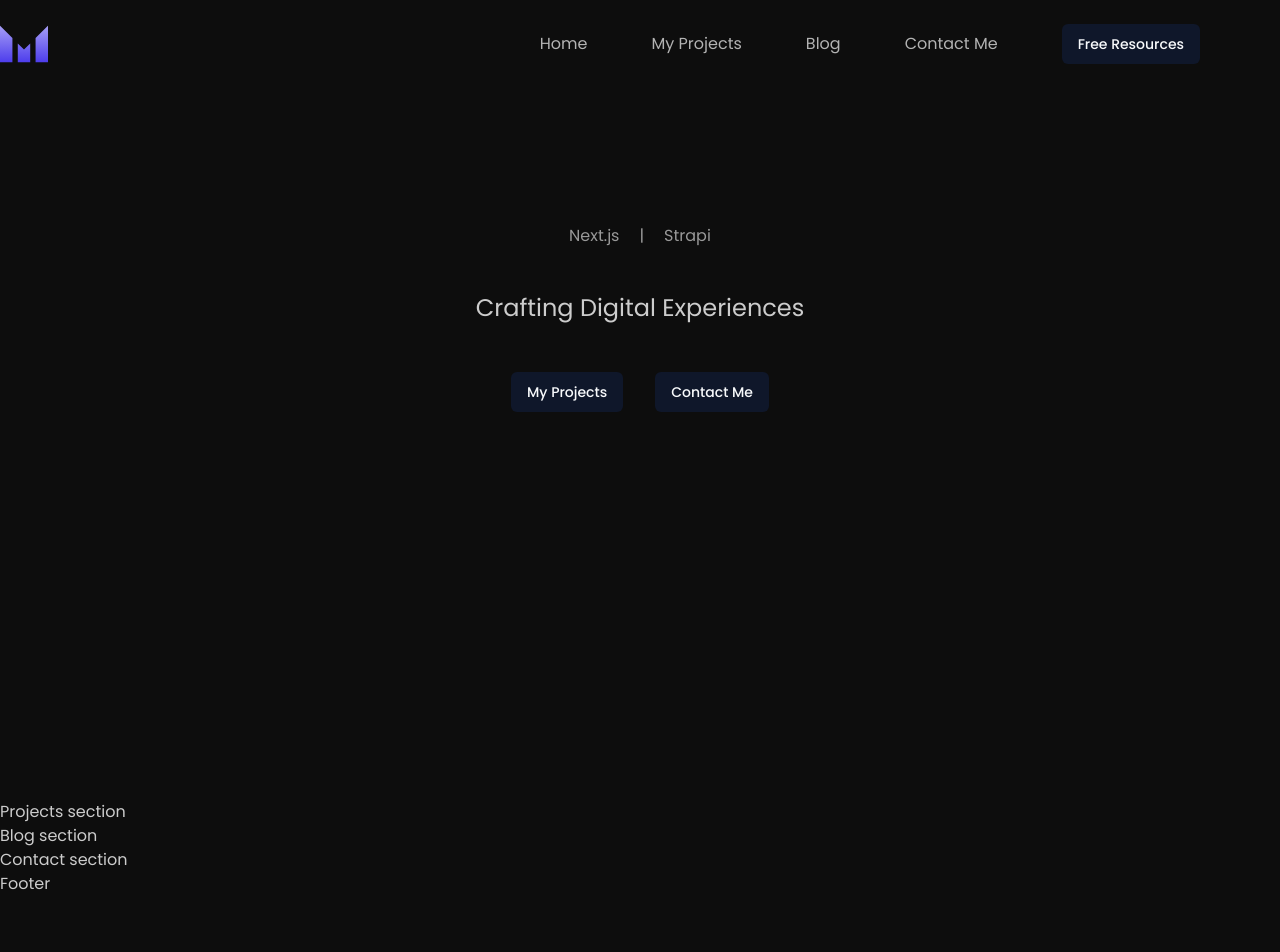
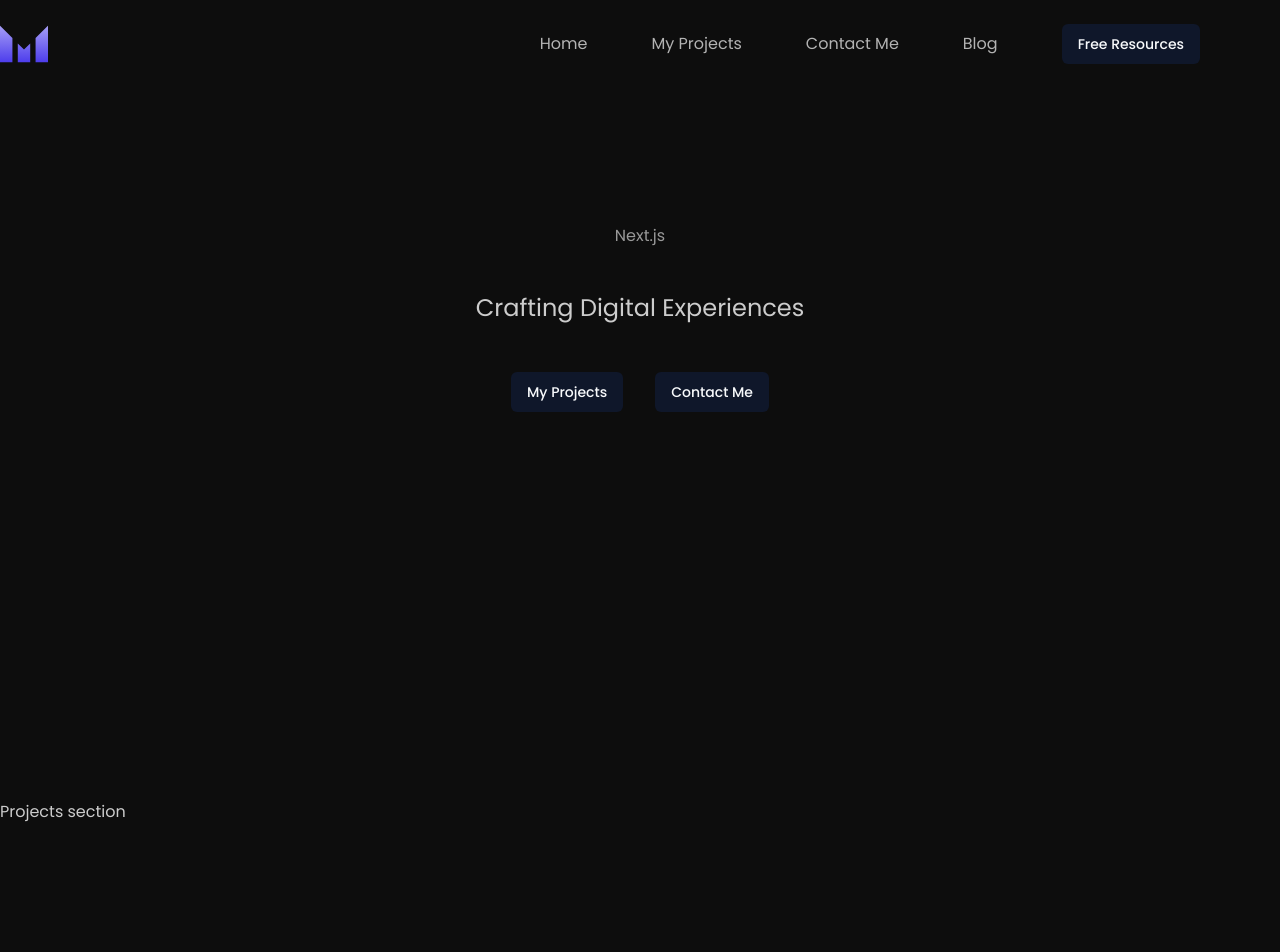
Before and after one commit to manjeshrv592/manjesh, a Next.js app: page / in a window 1280 px wide. Shown: the top 952 px of the page. Before the commit the page ends 896 px from the top, so only its background shows below. Built offline with nearby package versions, Linux system fonts and the light colour scheme.

Commit message:
Removed strapi from hero section

```diff
--- a/app/page.jsx
+++ b/app/page.jsx
@@ -1,4 +1,3 @@
-import Blog from '@/components/sections/Blog';
 import Contact from '@/components/sections/Contact';
 import Hero from '@/components/sections/Hero';
 import Projects from '@/components/sections/Projects';
@@ -9,7 +8,6 @@ const page = () => {
       <main>
         <Hero />
         <Projects />
-        <Blog />
         <Contact />
       </main>
     </>
--- a/components/DesktopNav.jsx
+++ b/components/DesktopNav.jsx
@@ -8,7 +8,7 @@ const DesktopNav = () => {
         <li>
           <Link
             className='relative text-mj-grey-300 after:absolute after:bottom-0 after:left-[50%] after:inline-block after:h-[6px] after:w-[6px] after:translate-x-[-50%] after:translate-y-0 after:rounded-full after:bg-current after:opacity-0 after:duration-300 after:content-[""] hover:after:translate-y-2 hover:after:opacity-100'
-            href='/'>
+            href='#home'>
             Home
           </Link>
         </li>
@@ -16,7 +16,7 @@ const DesktopNav = () => {
           <Link
             className='relative text-mj-grey-300 after:absolute
               after:bottom-0 after:left-[50%] after:inline-block after:h-[6px] after:w-[6px] after:translate-x-[-50%] after:translate-y-0 after:rounded-full after:bg-current after:opacity-0 after:duration-300 after:content-[""] hover:after:translate-y-2 hover:after:opacity-100'
-            href='/'>
+            href='#projects'>
             My Projects
           </Link>
         </li>
@@ -25,7 +25,7 @@ const DesktopNav = () => {
             className='relative text-mj-grey-300 after:absolute
               after:bottom-0 after:left-[50%] after:inline-block after:h-[6px] after:w-[6px] after:translate-x-[-50%] after:translate-y-0 after:rounded-full after:bg-current after:opacity-0 after:duration-300 after:content-[""] hover:after:translate-y-2 hover:after:opacity-100'
             href='/'>
-            Blog
+            Contact Me
           </Link>
         </li>
         <li>
@@ -33,7 +33,7 @@ const DesktopNav = () => {
             className='relative text-mj-grey-300 after:absolute
               after:bottom-0 after:left-[50%] after:inline-block after:h-[6px] after:w-[6px] after:translate-x-[-50%] after:translate-y-0 after:rounded-full after:bg-current after:opacity-0 after:duration-300 after:content-[""] hover:after:translate-y-2 hover:after:opacity-100'
             href='/'>
-            Contact Me
+            Blog
           </Link>
         </li>
         <li>
--- a/components/MobileNav.jsx
+++ b/components/MobileNav.jsx
@@ -55,7 +55,7 @@ const MobileNav = () => {
                   className='relative text-mj-grey-300 after:absolute
               after:bottom-0 after:left-[50%] after:inline-block after:h-[6px] after:w-[6px] after:translate-x-[-50%] after:translate-y-0 after:rounded-full after:bg-current after:opacity-0 after:duration-300 after:content-[""] hover:after:translate-y-2 hover:after:opacity-100'
                   href='/'>
-                  Blog
+                  Contact Me
                 </Link>
               </li>
               <li>
@@ -63,7 +63,7 @@ const MobileNav = () => {
                   className='relative text-mj-grey-300 after:absolute
               after:bottom-0 after:left-[50%] after:inline-block after:h-[6px] after:w-[6px] after:translate-x-[-50%] after:translate-y-0 after:rounded-full after:bg-current after:opacity-0 after:duration-300 after:content-[""] hover:after:translate-y-2 hover:after:opacity-100'
                   href='/'>
-                  Contact Me
+                  Blog
                 </Link>
               </li>
               <li>
--- a/components/sections/Blog.jsx
+++ /dev/null
@@ -1,9 +0,0 @@
-const Blog = () => {
-  return (
-    <section className='section-padding'>
-      <div className='container'>Blog section</div>
-    </section>
-  );
-};
-
-export default Blog;
--- a/components/sections/Contact.jsx
+++ b/components/sections/Contact.jsx
@@ -1,6 +1,6 @@
 const Contact = () => {
   return (
-    <section className='section-padding'>
+    <section className='section-padding min-h-screen'>
       <div className='container'>Contact section</div>
     </section>
   );
--- a/components/sections/Hero.jsx
+++ b/components/sections/Hero.jsx
@@ -2,12 +2,10 @@ import { Button } from '@/components/ui/button';
 
 const Hero = () => {
   return (
-    <section className='flex min-h-screen justify-center'>
+    <section className='flex min-h-screen justify-center' id='home'>
       <div className='pt-40 text-center xl:pt-56'>
         <div className='mb-2 flex justify-center gap-5 text-mj-grey-400'>
           <span>Next.js</span>
-          <span>|</span>
-          <span>Strapi</span>
         </div>
         <h1 className='h1 mb-3 flex flex-col gap-1 sm:flex-row sm:gap-3'>
           <span className='gradient-primary bg-clip-text text-transparent'>
--- a/components/sections/Projects.jsx
+++ b/components/sections/Projects.jsx
@@ -1,6 +1,6 @@
 const Projects = () => {
   return (
-    <section className='section-padding'>
+    <section className='section-padding min-h-screen' id='projects'>
       <div className='container'>Projects section</div>
     </section>
   );
--- a/styles/globals.css
+++ b/styles/globals.css
@@ -10,3 +10,7 @@
       brightness(104%) contrast(106%) !important;
   }
 }
+
+html {
+  scroll-behavior: smooth;
+}
```
